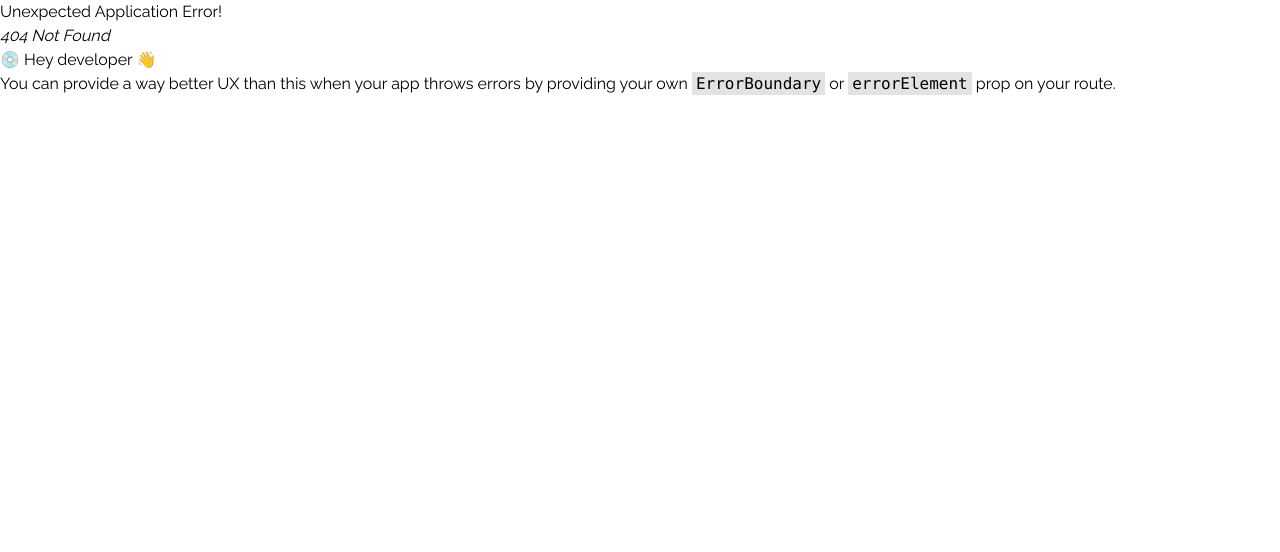
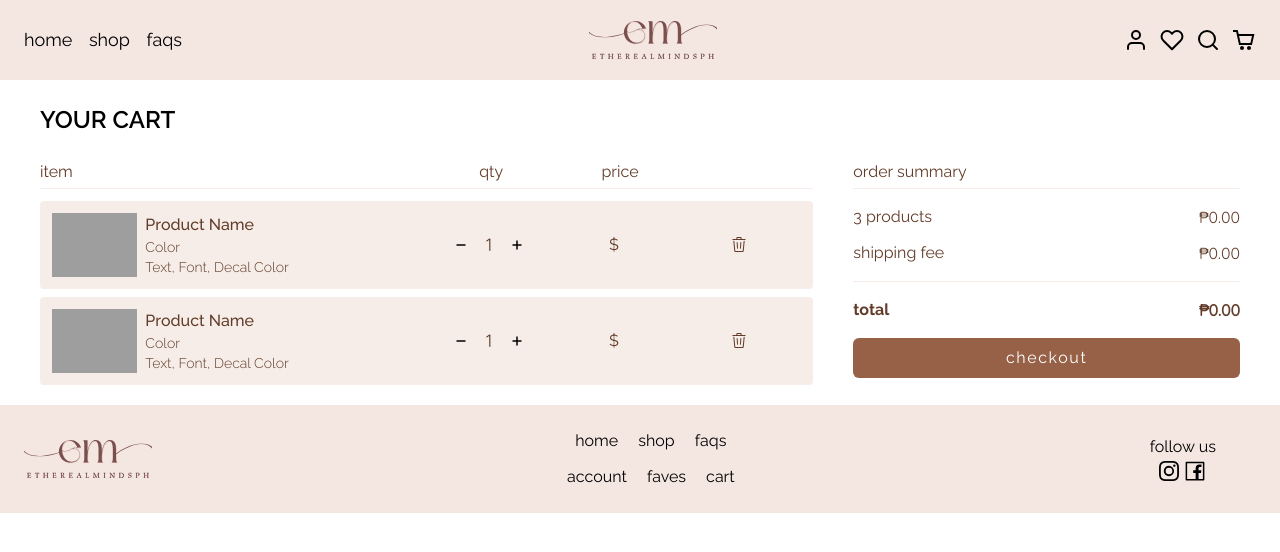
Before and after one commit to cathrynngaosi/etherealminds-site, a React (Vite) app: page /cart in a window 1280 px wide. Before the commit this address had no page. Shown: the top 552 px of the page. Built offline with nearby package versions, Linux system fonts and the light colour scheme; grey boxes are pictures that could not be loaded; a web font is replaced by a local one.

Commit message:
Create initial cart page

```diff
--- a/src/App.jsx
+++ b/src/App.jsx
@@ -4,6 +4,7 @@ import Home from "./pages/Home";
 import Shop, { loader as collectionsLoader } from "./pages/Shop";
 import ProductList, { loader as listLoader } from "./features/shop/ProductList";
 import ProductView, { loader as productLoader } from "./pages/ProductView";
+import ViewCart from "./pages/ViewCart";
 
 const router = createBrowserRouter([
   {
@@ -33,6 +34,10 @@ const router = createBrowserRouter([
         element: <ProductView />,
         loader: productLoader,
       },
+      {
+        path: "/cart",
+        element: <ViewCart />,
+      },
     ],
   },
 ]);
--- /dev/null
+++ b/src/features/cart/Cart.jsx
@@ -0,0 +1,20 @@
+import CartItem from "./CartItem";
+
+function Cart() {
+  return (
+    <div className="md:w-2/3">
+      <div className="flex border-b border-seashellNude pb-1 text-darkBrown">
+        <h2 className="w-3/5 lowercase">Item</h2>
+        <h2 className="w-1/5 text-center lowercase">Qty</h2>
+        <h2 className="w-1/5 text-center lowercase">Price</h2>
+        <h2 className="w-1/5 text-center lowercase"></h2>
+      </div>
+      <div className="space-y-2 pt-3">
+        <CartItem />
+        <CartItem />
+      </div>
+    </div>
+  );
+}
+
+export default Cart;
--- /dev/null
+++ b/src/features/cart/CartItem.jsx
@@ -0,0 +1,29 @@
+import DeleteItem from "./DeleteItem";
+import UpdateItemQty from "./UpdateItemQty";
+
+function CartItem() {
+  return (
+    <div className="flex rounded bg-seashellNude p-3 text-darkBrown">
+      <div className="flex w-3/5 space-x-2">
+        <div>
+          <img src="src/data/images/cover-1.JPG" alt="" className="h-16" />
+        </div>
+        <div>
+          <p className="font-medium">Product Name</p>
+          <p className="text-sm font-light">Color</p>
+          <p className="text-sm font-light">Text, Font, Decal Color</p>
+        </div>
+      </div>
+
+      <UpdateItemQty />
+
+      <div className="m-auto w-1/5 text-center">
+        <p>$</p>
+      </div>
+
+      <DeleteItem />
+    </div>
+  );
+}
+
+export default CartItem;
--- /dev/null
+++ b/src/features/cart/DeleteItem.jsx
@@ -0,0 +1,11 @@
+import { GoTrash } from "react-icons/go";
+
+function DeleteItem() {
+  return (
+    <div className="m-auto w-1/5 text-center">
+      <GoTrash className="mx-auto cursor-pointer" />
+    </div>
+  );
+}
+
+export default DeleteItem;
--- /dev/null
+++ b/src/features/cart/OrderSummary.jsx
@@ -0,0 +1,39 @@
+import { formatCurrency } from "../../utils/helpers";
+
+function OrderSummary() {
+  return (
+    <div className="space-y-4 md:w-1/3">
+      <div className="border-b border-seashellNude pb-1 text-darkBrown">
+        <h2 className="lowercase">Order Summary</h2>
+      </div>
+      <div className="mt-3 space-y-3 border-b border-seashellNude pb-4 text-darkBrown">
+        <div className="flex">
+          <p className="w-2/3">3 products</p>
+          <span className="w-1/3 text-right font-price">
+            {formatCurrency(0.0)}{" "}
+          </span>
+        </div>
+
+        <div className="flex">
+          <p className="w-2/3">shipping fee</p>
+          <span className="w-1/3 text-right font-price">
+            {formatCurrency(0.0)}{" "}
+          </span>
+        </div>
+      </div>
+
+      <div className="flex font-bold text-darkBrown">
+        <p className="w-2/3">total</p>
+        <span className="w-1/3 text-right font-price">
+          {formatCurrency(0.0)}{" "}
+        </span>
+      </div>
+
+      <button className="w-full rounded-md bg-mediumBrown px-10 py-2 tracking-widest text-white duration-150">
+        checkout
+      </button>
+    </div>
+  );
+}
+
+export default OrderSummary;
--- /dev/null
+++ b/src/features/cart/UpdateItemQty.jsx
@@ -0,0 +1,17 @@
+import { GrFormSubtract, GrFormAdd } from "react-icons/gr";
+
+function UpdateItemQty() {
+  return (
+    <div className="m-auto flex w-1/5 justify-center space-x-4 text-center">
+      <button className="cursor-pointer">
+        <GrFormSubtract className="text-lg" />
+      </button>
+      <span className="font-price text-lg ">1</span>
+      <button className="cursor-pointer">
+        <GrFormAdd className="text-lg" />
+      </button>
+    </div>
+  );
+}
+
+export default UpdateItemQty;
--- /dev/null
+++ b/src/pages/ViewCart.jsx
@@ -0,0 +1,18 @@
+import Cart from "../features/cart/Cart";
+import CartItem from "../features/cart/CartItem";
+import OrderSummary from "../features/cart/OrderSummary";
+
+function ViewCart() {
+  return (
+    <section className="px-10 py-5">
+      <h1 className="mb-5 uppercase">Your Cart</h1>
+
+      <div className="flex flex-col space-y-6 md:flex-row md:space-x-10 md:space-y-0">
+        <Cart />
+        <OrderSummary />
+      </div>
+    </section>
+  );
+}
+
+export default ViewCart;
```
